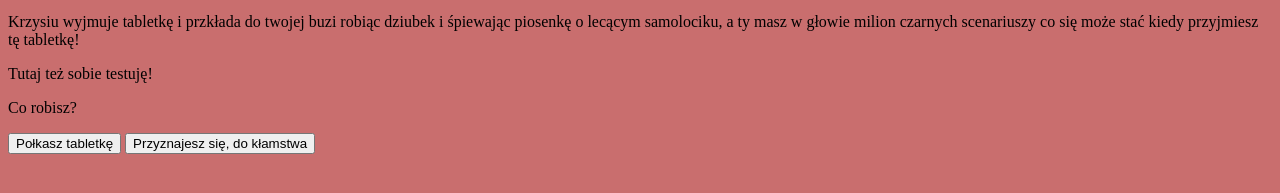
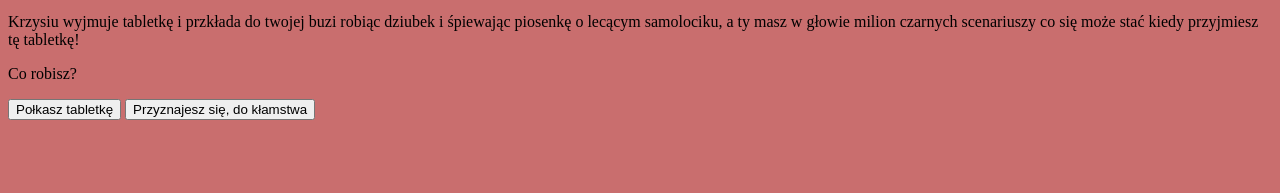
Before and after one commit to GrzegorzSzudzik/JANUSZ-THE-GAME, a plain HTML site: page stejdz3.html in a window 1280 px wide. Shown: the part 137-330 px from the top of the page. Drawn offline with Linux system fonts and the light colour scheme.

Commit message:
Test paragraph deleted

```diff
--- a/stejdz3.html
+++ b/stejdz3.html
@@ -21,9 +21,6 @@
         <p>Krzysiu wyjmuje tabletkę i przkłada do twojej buzi robiąc dziubek i śpiewając piosenkę o lecącym samolociku,
             a ty masz w głowie milion czarnych scenariuszy co się może stać kiedy przyjmiesz tę tabletkę!
         </p>
-        <p>
-            Tutaj też sobie testuję!
-        </p>
         <p>Co robisz?</p>
         <button class="tab">Połkasz tabletkę</button>
         <button onclick="location.href='stejdz4.html'">Przyznajesz się, do kłamstwa</button>
```
